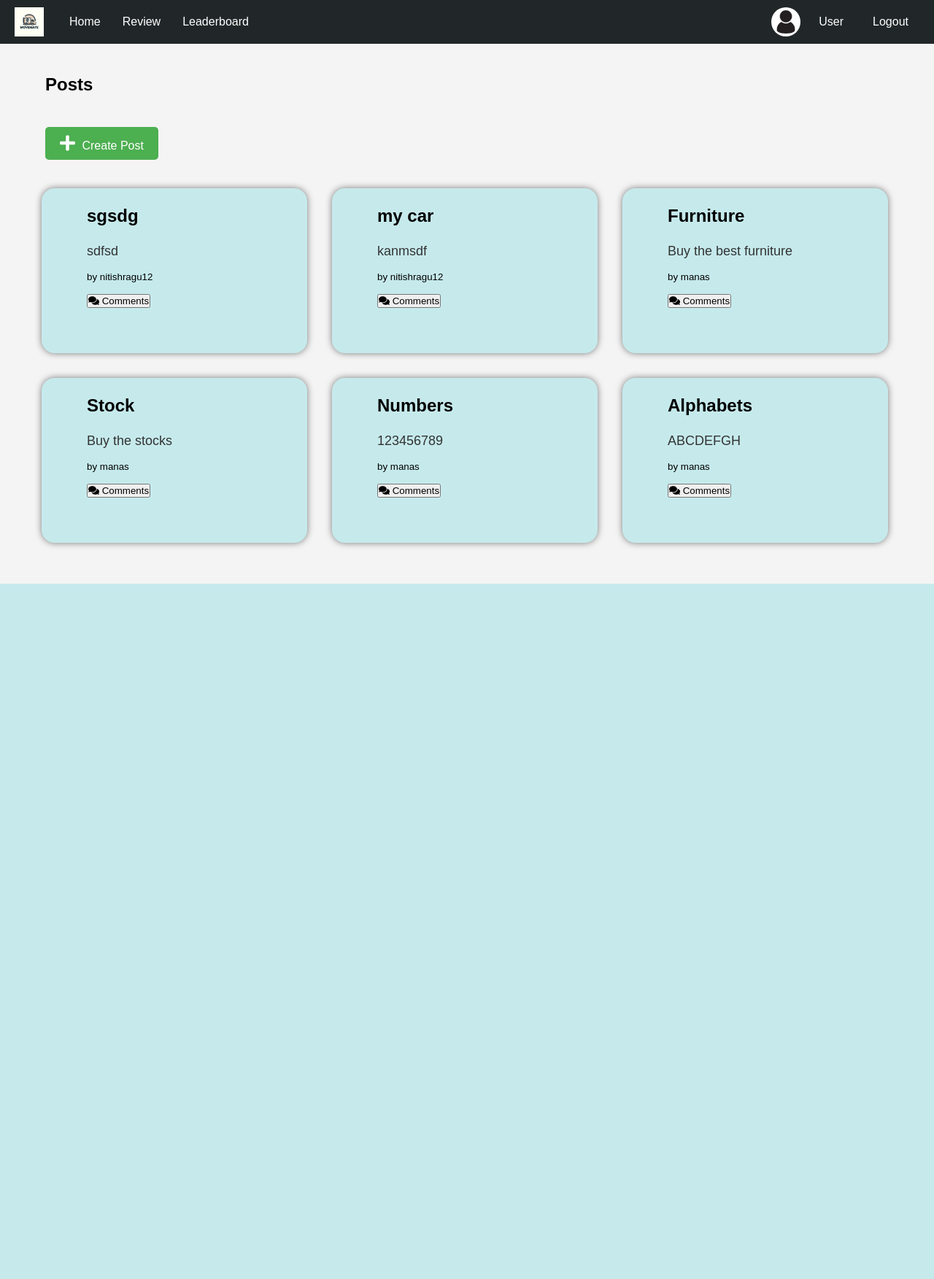
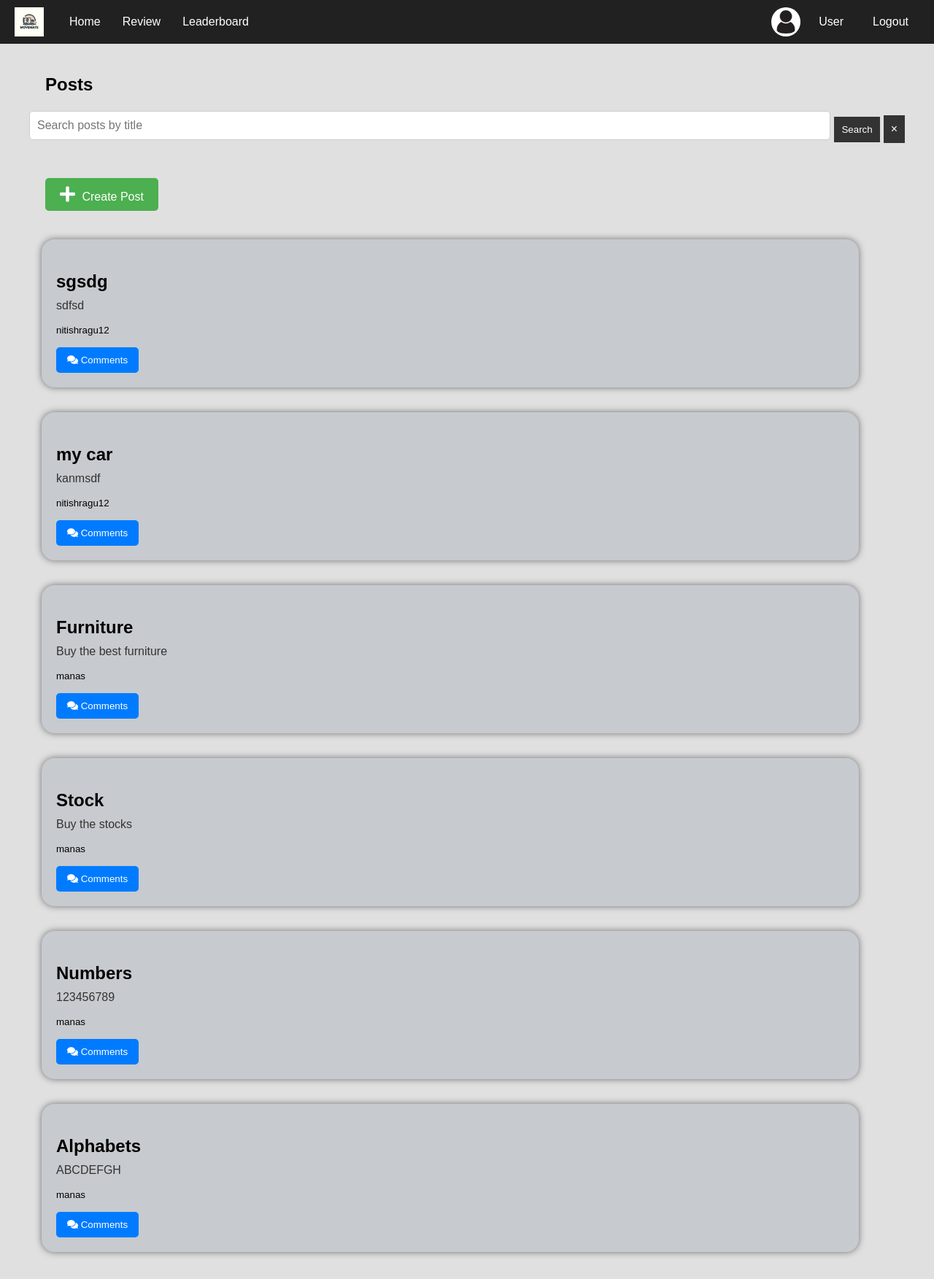
Before and after one commit to nitishragu12/CITS5505-GroupProject, a Flask app: page /home in a window 1280 px wide. Shown: the whole page at 73% size. Before the commit the page ends 800 px from the top, so only its background shows below. Run offline with Flask 3, Linux system fonts and the light colour scheme; data comes from the database, SQL or seed files in the repository; both versions use the stored data as it was after the commit; data that the repository does not hold is empty.

Commit message:
searchbar implemented and beautified dashboard

```diff
--- a/Login and Sign up/app.py
+++ b/Login and Sign up/app.py
@@ -199,8 +199,12 @@ def handle_posts():
             db.session.rollback()
             return jsonify({"error": f"Error in database operation: {e}"}), 500
 
-    posts = Post.query.all()
-    posts_list = [{"id": post.id, "title": post.title, "content": post.content, "username": post.user.username} for post in posts]
+    search_query = request.args.get('search')
+    if search_query:
+        posts = Post.query.filter(Post.title.ilike(f'%{search_query}%')).all()
+    else:
+        posts = Post.query.all()
+    posts_list = [{"id": post.id, "title": post.title, "content": post.content, "username": post.user.username, "user_rating": post.user.get_average_rating()} for post in posts]
     return jsonify(posts_list)
 
 @app.route('/api/posts/<int:post_id>/comments', methods=['GET', 'POST'])
@@ -225,7 +229,7 @@ def handle_comments(post_id):
             return jsonify({"error": f"Error in database operation: {e}"}), 500
 
     comments = Comment.query.filter_by(post_id=post_id).all()
-    comments_list = [{"content": comment.content, "username": comment.user.username} for comment in comments]
+    comments_list = [{"content": comment.content, "username": comment.user.username, "user_rating": comment.user.get_average_rating()} for comment in comments]
     return jsonify(comments_list)
 
 @app.route('/api/leaderboard', methods=['GET'])
@@ -234,7 +238,6 @@ def leaderboard_data():
     leaderboard = [{"id": user.id, "name": f"{user.first_name} {user.last_name}", "average_rating": user.get_average_rating()} for user in users]
     leaderboard.sort(key=lambda x: x['average_rating'], reverse=True)
     return jsonify(leaderboard)
-
 
 @app.route('/profile')
 def profile():
--- a/Login and Sign up/static/main.css
+++ b/Login and Sign up/static/main.css
@@ -15,7 +15,7 @@ textarea {
 
 /* Main styles for the page */
 body {
-    background-color: #f4f4f4;
+    background-color: #e0e0e0; /* Slightly darker background */
 }
 
 .container {
@@ -26,7 +26,7 @@ body {
 
 /* Navigation bar styles */
 .navbar {
-    background-color: #212728;
+    background-color: #212121; /* Darker navbar */
     color: white;
     display: flex;
     justify-content: space-between;
@@ -52,8 +52,7 @@ body {
 }
 
 .navbar a:hover {
-    background-color: #6495ED;
-    /* Lighter blue */
+    background-color: #1e90ff; /* Lighter blue */
 }
 
 .navbar-right {
@@ -61,18 +60,164 @@ body {
     align-items: center;
 }
 
-/* Modify the modal content styles for the form */
-.modal-content {
-    background-color: #fefefe;
-    margin: 5% auto;
-    /* Adjust the margin for positioning */
-    padding: 30px;
-    /* Increase padding for more space */
-    border: 1px solid #888;
-    width: 80%;
-    /* Adjust the width as needed */
-    max-width: 1000px;
-    /* Set a maximum width */
+.user-profile {
+    display: flex;
+    align-items: center;
+}
+
+.profile-picture {
+    width: 40px;
+    height: 40px;
+    border-radius: 50%;
+    margin-right: 10px;
+}
+
+.username {
+    margin-right: 10px;
+    position: relative;
+}
+
+.username::after {
+    content: attr(data-rating);
+    position: absolute;
+    bottom: -20px;
+    left: 0;
+    background-color: #333;
+    color: white;
+    padding: 3px 6px;
+    border-radius: 3px;
+    font-size: 12px;
+    display: none;
+}
+
+.username:hover::after {
+    display: block;
+}
+
+.logout-button {
+    background-color: transparent;
+    border: none;
+    color: white;
+    cursor: pointer;
+    padding: 5px 10px;
+    border-radius: 5px;
+    transition: background-color 0.3s;
+}
+
+.logout-button:hover {
+    background-color: rgba(255, 255, 255, 0.3);
+}
+
+/* Post styles */
+.post {
+    background-color: #c7cace; /* Darker post background */
+    border-radius: 18px;
+    padding: 20px;
+    margin-bottom: 20px;
+    width: 90%;
+    margin: 17px;
+    display: inline-table;
+    box-shadow: 0 0 10px 0 rgba(0, 0, 0, 0.5);
+    transition: transform 0.2s, box-shadow 0.2s;
+}
+
+.post:hover {
+    transform: translateY(-5px);
+    box-shadow: 0 8px 16px rgba(0, 0, 0, 0.2);
+}
+
+.post-title {
+    font-size: 24px;
+    font-weight: bold;
+    margin-bottom: 10px;
+}
+
+.post-content {
+    font-size: 16px;
+    color: #333;
+    margin-bottom: 15px;
+}
+
+.toggle-comments-button {
+    background-color: #007bff;
+    color: white;
+    border: none;
+    padding: 10px 15px;
+    cursor: pointer;
+    border-radius: 5px;
+    transition: background-color 0.3s;
+}
+
+.toggle-comments-button:hover {
+    background-color: #0056b3;
+}
+
+.comments-section {
+    margin-top: 20px;
+}
+
+.comment {
+    background-color: #f0f0f0; /* Darker comment background */
+    border: 1px solid #ccc;
+    border-radius: 5px;
+    padding: 10px;
+    margin-bottom: 10px;
+}
+
+.comment-form textarea {
+    width: 100%;
+    padding: 10px;
+    margin-top: 10px;
+    margin-bottom: 10px;
+    border: 1px solid #ccc;
+    border-radius: 5px;
+    resize: vertical;
+}
+
+.comment-form button {
+    background-color: #28a745;
+    color: white;
+    border: none;
+    padding: 10px 15px;
+    cursor: pointer;
+    border-radius: 5px;
+    transition: background-color 0.3s;
+}
+
+.comment-form button:hover {
+    background-color: #218838;
+}
+
+/* Search bar styles */
+.search-bar {
+    display: flex;
+    align-items: center;
+    margin-bottom: 20px;
+}
+
+.search-bar input[type="text"] {
+    flex-grow: 1;
+    padding: 10px;
+    box-sizing: border-box;
+}
+
+.search-bar button {
+    padding: 10px;
+    border: none;
+    background: #333;
+    color: white;
+    cursor: pointer;
+}
+
+.search-button {
+    margin-left: 5px;
+}
+
+.clear-button {
+    margin-left: 5px;
+    background: none;
+    font-size: 16px;
+    cursor: pointer;
 }
 
 /* Modal styles */
@@ -95,9 +240,7 @@ body {
     border: 1px solid #ccc;
     border-radius: 10px;
     width: 90%;
-    /* Adjust width as needed */
     max-width: 800px;
-    /* Max width */
 }
 
 .close {
@@ -115,15 +258,8 @@ body {
 }
 
 /* Form styles */
-
 #post-form {
     margin-top: 20px;
-}
-
-.line {
-    background-color: #9b3d3d;
-    height: 2px;
-    margin: 1px;
 }
 
 label {
@@ -133,21 +269,18 @@ label {
 
 input[type="text"],
 textarea {
-    width: 80%;
+    width: 100%;
     padding: 10px;
     margin-bottom: 10px;
     border: 1px solid #ccc;
     border-radius: 5px;
     font-size: 16px;
-    /* Font size for title and content */
 }
 
 button[type="submit"] {
     background-color: #4CAF50;
-    /* Green */
     color: white;
     padding: 12px 20px;
-    /* Larger padding */
     border: none;
     border-radius: 5px;
     cursor: pointer;
@@ -157,119 +290,21 @@ button[type="submit"] {
 
 button[type="submit"]:hover {
     background-color: #45a049;
-    /* Darker green */
 }
 
-/* Add padding between the Create Post button and the title */
-#post-modal .create-post-button {
-    margin-bottom: 20px;
-}
-
-/* Style the form labels */
-.modal-content label {
-    font-weight: bold;
-    /* Make labels bold */
-}
-
-/* Style the form inputs */
-.modal-content input[type="text"],
-.modal-content textarea {
-    width: 100%;
-    /* Full width */
-    padding: 10px;
-    /* Increase padding for larger input box */
-    margin-bottom: 20px;
-    /* Add space between inputs */
-    box-sizing: border-box;
-    /* Include padding and border in width */
-}
-
-/* Style the submit button */
-.modal-content button[type="submit"] {
-    background-color: #4CAF50;
-    /* Green */
-    border: none;
-    color: white;
-    padding: 10px 20px;
-    text-align: center;
-    text-decoration: none;
-    display: inline-block;
-    font-size: 16px;
-    border-radius: 5px;
-}
-
-.modal-content button[type="submit"]:hover {
-    background-color: #45a049;
-    /* Darker green */
-}
-
-.user-profile {
-    display: flex;
-    align-items: center;
-}
-
-.profile-picture {
-    width: 40px;
-    height: 40px;
-    border-radius: 50%;
-    margin-right: 10px;
-}
-
-.username {
-    margin-right: 10px;
-}
-
-.logout-button {
-    background-color: transparent;
-    border: none;
-    color: white;
-    cursor: pointer;
-    padding: 5px 10px;
-    border-radius: 5px;
-    transition: background-color 0.3s;
-}
-
-.logout-button:hover {
-    background-color: rgba(255, 255, 255, 0.3);
-}
-
-.search-bar {
-    display: flex;
-    align-items: center;
-    margin-left: 20px;
-}
-
-.search-bar input[type="text"] {
-    padding: 8px;
-    margin-right: 5px;
-    width: 200px;
-    /* Adjust the width as needed */
-}
-
-.search-bar button {
-    background-color: #333;
-    color: white;
-    border: none;
-    padding: 8px 15px;
-    cursor: pointer;
-}
-
+/* Create Post button styles */
 .create-post-button {
     background-color: #4CAF50;
     border: none;
     color: white;
     padding: 10px 20px;
-    text-align: center;
-    text-decoration: none;
     font-size: 16px;
-    margin-right: 10px;
     border-radius: 5px;
     margin: 22px;
 }
 
 .create-post-button:hover {
     background-color: #45a049;
-    /* Darker green */
 }
 
 .logo-plus {
@@ -277,107 +312,36 @@ button[type="submit"]:hover {
     margin-right: 5px;
 }
 
-/* Add some space between post and comments */
-.post {
-    background-color: #c6eaec;
-    border-radius: 18px;
-    padding: 40px;
-    margin-bottom: 20px;
-    width: 20%;
-    margin: 17px;
-    display: inline-table;
-    padding: 62px;
-    box-shadow: 0 0 10px 0 rgba(0, 0, 0, 0.5);
-}
-
 /* Style the comment and reply boxes */
 .comment,
 .reply {
     margin-left: 15px;
-    /* Indent comments and replies */
     padding: 10px;
-    /* Add padding inside comments and replies */
     border: 1px solid #ddd;
-    /* Add border around comments and replies */
     border-radius: 5px;
-    /* Add rounded corners */
-    background-color: #f9f9f9;
-    /* Light gray background color */
+    background-color: #f0f0f0;
 }
 
-/* Style the reply button */
 .submitReplyBtn {
     background-color: #007bff;
-    /* Blue color */
     color: white;
     border: none;
     padding: 5px 10px;
     margin-top: 10px;
-    /* Add space between reply box and button */
     border-radius: 5px;
     cursor: pointer;
 }
 
 .submitReplyBtn:hover {
     background-color: #0056b3;
-    /* Darker blue color on hover */
-}
-
-/* Separate comments and replies with a horizontal line */
-
-.comment::after,
-.reply::after {
-    content: '';
-    position: absolute;
-    left: -15px;
-    /* Adjust based on indent */
-    top: 50%;
-    /* Center the line */
-    width: 10px;
-    /* Line length */
-    height: 1px;
-    /* Line thickness */
-    background-color: #ddd;
-    /* Line color */
-}
-
-.comment::after {
-    top: -10px;
-    /* Adjust based on indent */
 }
 
 .comment-content {
     background-color: #ffffffc8;
-    /* White background for comments */
     border: 1px solid #ccc;
-    /* Gray border around comments */
     border-radius: 5px;
-    /* Rounded corners for comments */
     padding: 10px;
-    /* Padding inside comments */
     margin-bottom: 10px;
-    /* Space between comments */
-}
-
-.post-content {
-    color: #333;
-    font-size: 18px;
-    /* Larger font size for content */
-    margin-top: 10px;
-}
-
-.post-title {
-    font-size: 24px;
-    margin-top: -38px;
-}
-
-.comment {
-    padding: 5px;
-    border-bottom: 1px solid #ddd;
-}
-
-.comment p {
-    margin: 5px 0;
 }
 
 .toggleCommentsBtn {
@@ -423,11 +387,8 @@ button[type="submit"]:hover {
 /* Style for the <th> element */
 h1.posts-header {
     margin-top: 20px;
-    /* Adjust the top margin as needed */
     font-weight: bold;
-    /* Make the font bold */
     font-size: 24px;
-    /* Set the font size to 24px, adjust as needed */
     margin: 22px;
 }
 
--- a/Login and Sign up/static/reviewstyle.css
+++ b/Login and Sign up/static/reviewstyle.css
@@ -57,15 +57,17 @@ textarea {
 }
 
 .star {
-    font-size: 30px;
+    font-size: 2rem;
     color: #ccc;
     cursor: pointer;
     margin: 0 5px;
+    transition: color 0.2s;
 }
 
+.star.selected,
 .star:hover,
 .star.active {
-    color: #FFD700;
+    color: #f39c12;
 }
 
 button {
--- a/Login and Sign up/templates/home.html
+++ b/Login and Sign up/templates/home.html
@@ -21,9 +21,8 @@
         </div>
         <div class="navbar-right">
             <div class="user-profile">
-                <img src="{{ url_for('static', filename='profile.jpg') }}" alt="Profile Picture"
-                    class="profile-picture">
-                <a href="{{ url_for('profile') }}" class="username">{{ session.get('first_name', 'User') }}</a>
+                <img src="{{ url_for('static', filename='profile.jpg') }}" alt="Profile Picture" class="profile-picture">
+                <a href="{{ url_for('profile') }}" class="username" data-rating="Avg Rating = 4.5">{{ session.get('first_name', 'User') }}</a>
                 <!-- Dynamic first name -->
                 <a href="{{ url_for('logout') }}" class="logout-button">Logout</a>
             </div>
@@ -32,8 +31,13 @@
     <div class="container">
         <h1 class="posts-header">Posts</h1>
 
-        <button id="create-post-button" class="create-post-button"><i class="fas fa-plus logo-plus"></i> Create
-            Post</button>
+        <div class="search-bar">
+            <input type="text" id="search-input" placeholder="Search posts by title">
+            <button id="search-button" class="search-button">Search</button>
+            <button id="clear-button" class="clear-button">&times;</button>
+        </div>
+
+        <button id="create-post-button" class="create-post-button"><i class="fas fa-plus logo-plus"></i> Create Post</button>
         <div id="post-modal" class="modal">
             <div class="modal-content">
                 <span class="close">&times;</span>
@@ -57,6 +61,9 @@
             const closeButton = document.getElementsByClassName("close")[0];
             const postForm = document.getElementById("post-form");
             const postsList = document.getElementById("posts-list");
+            const searchInput = document.getElementById("search-input");
+            const searchButton = document.getElementById("search-button");
+            const clearButton = document.getElementById("clear-button");
 
             createPostButton.onclick = function () {
                 postModal.style.display = "block";
@@ -89,8 +96,12 @@
                 }
             }
 
-            async function fetchPosts() {
-                const response = await fetch("/api/posts");
+            async function fetchPosts(searchQuery = "") {
+                let url = "/api/posts";
+                if (searchQuery) {
+                    url += `?search=${encodeURIComponent(searchQuery)}`;
+                }
+                const response = await fetch(url);
                 const posts = await response.json();
                 postsList.innerHTML = "";
                 posts.forEach(post => {
@@ -99,7 +110,7 @@
                     postElement.innerHTML = `
                         <h3 class="post-title">${post.title}</h3>
                         <p class="post-content">${post.content}</p>
-                        <p><small>by ${post.username}</small></p>
+                        <p><small><span class="username" data-rating="Avg Rating = ${post.user_rating}">${post.username}</span></small></p>
                         <button class="toggle-comments-button" onclick="toggleComments(${post.id})">
                             <i class="fas fa-comments"></i> Comments
                         </button>
@@ -117,6 +128,16 @@
                 });
             }
 
+            searchButton.onclick = function () {
+                const searchQuery = searchInput.value;
+                fetchPosts(searchQuery);
+            }
+
+            clearButton.onclick = function () {
+                searchInput.value = "";
+                fetchPosts();
+            }
+
             async function fetchComments(postId) {
                 const response = await fetch(`/api/posts/${postId}/comments`);
                 const comments = await response.json();
@@ -125,7 +146,7 @@
                 comments.forEach(comment => {
                     const commentElement = document.createElement("div");
                     commentElement.className = "comment";
-                    commentElement.innerHTML = `<p>${comment.content}</p><p><small>by ${comment.username}</small></p>`;
+                    commentElement.innerHTML = `<p>${comment.content}</p><p><small><span class="username" data-rating="Avg Rating = ${comment.user_rating}">${comment.username}</span></small></p>`;
                     commentsList.appendChild(commentElement);
                 });
             }
```
Also changed, not shown: Login and Sign up/templates/profile.html (+1 -6 lines), Login and Sign up/templates/review.html (+35 -8 lines), Login and Sign up/backend_db/instance/app.db.
